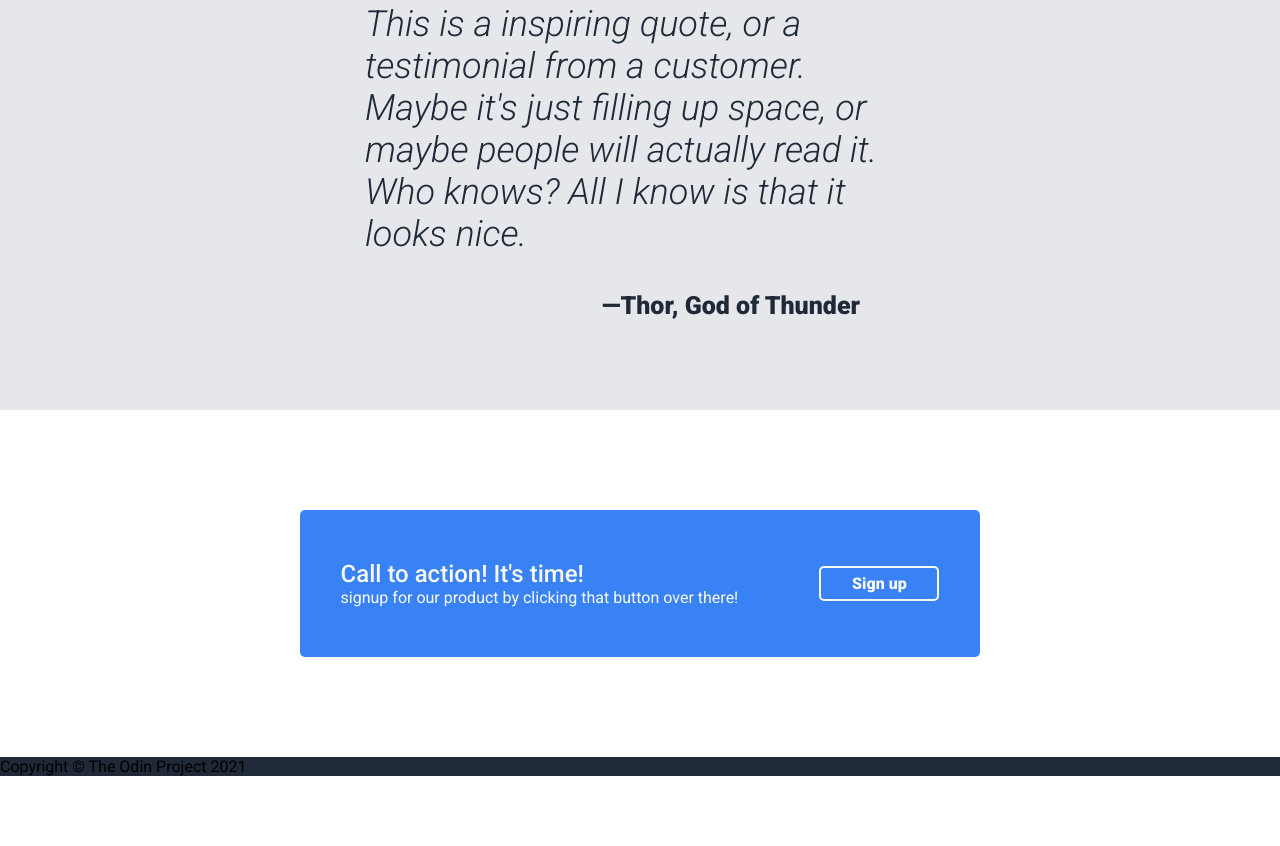
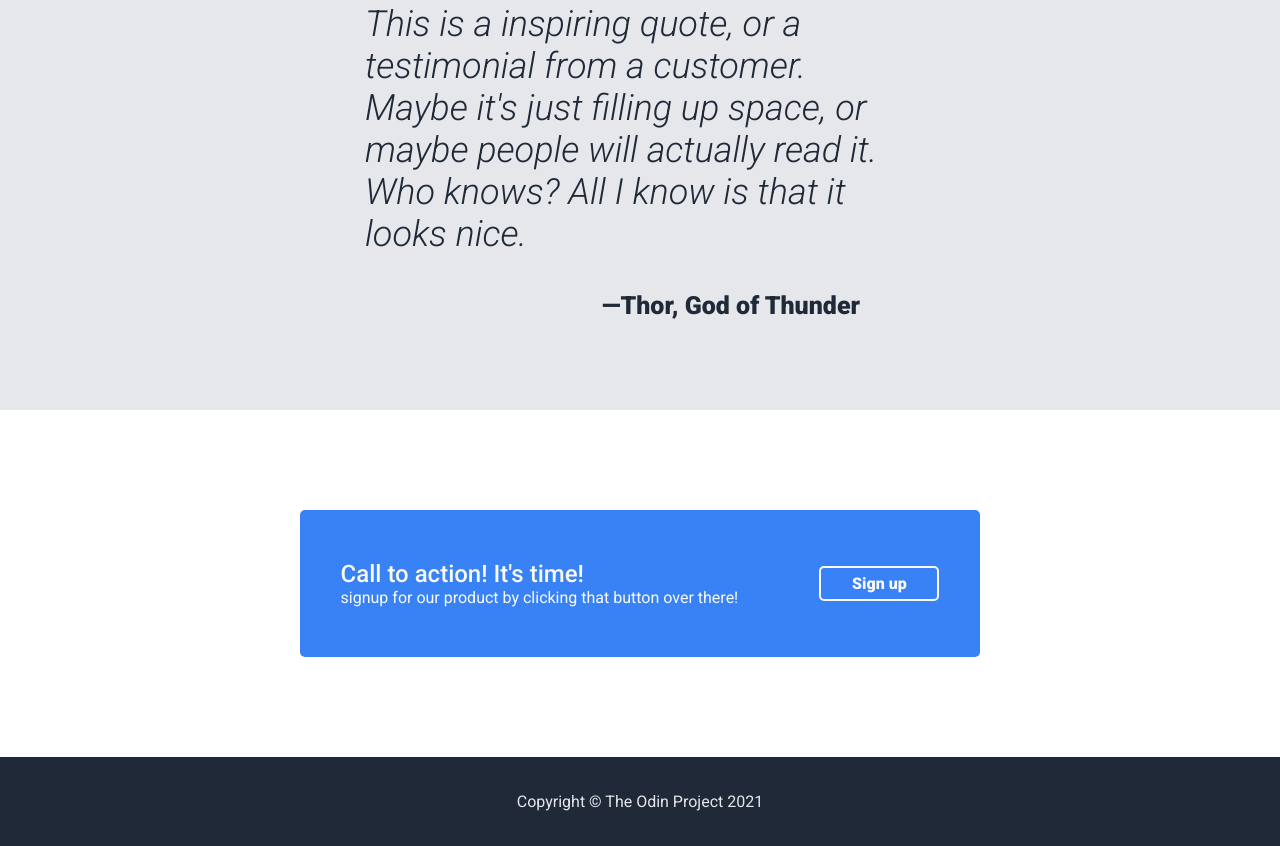
Before and after one commit to AnukulPoudel/lion-god, a plain HTML site: page index.html in a window 1280 px wide. Shown: the part 1106-1952 px from the top of the page. Before the commit the page ends 1882 px from the top, so only its background shows below. Drawn offline with Linux system fonts and the light colour scheme; a web font is replaced by a local one.

Commit message:
footer section complete

```diff
--- a/style.css
+++ b/style.css
@@ -168,11 +168,11 @@ a {
     font-weight: 500;
 }
 
-.section3 input{
+.section3 input {
     height: 35px;
     width: 120px;
     background-color: #3882f6;
-    border: 2px solid #f9faf8 ;
+    border: 2px solid #f9faf8;
     border-radius: 5px;
     color: #f9faf8;
     font-weight: 600;
@@ -181,4 +181,7 @@ a {
 
 .footer {
     background-color: #1f2937;
+    color: #e5e7eb;
+    padding: 35px;
+    text-align: center;
 }
```
